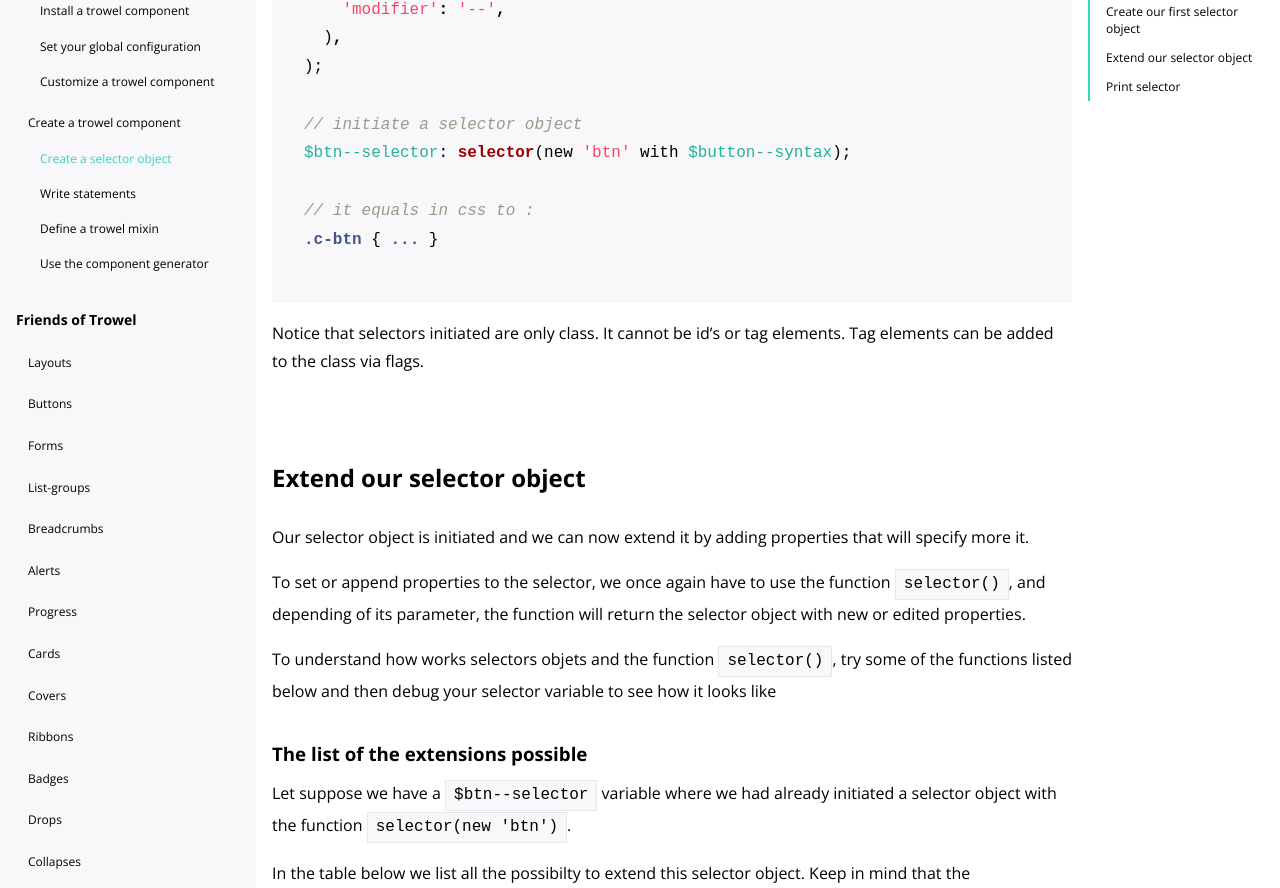
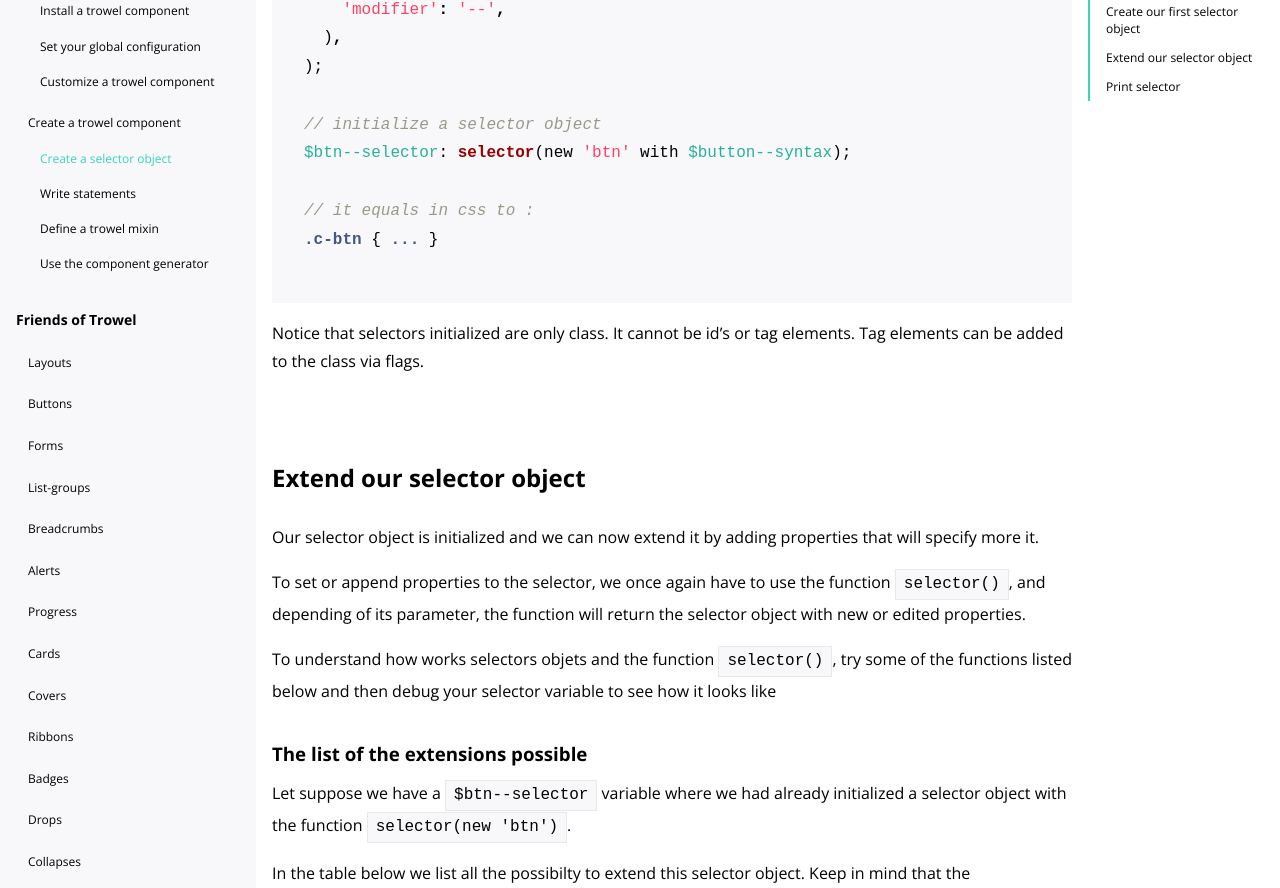
Before and after one commit to Trowel/trowel.github.io, a Jekyll site: the page built from pages/documentation/trowel-core/create-a-component/selector-object.md, in a window 1280 px wide and 1400 px high, scrolled down 1175 px. Shown: the part 144-1032 px from the top of the window. Built offline with Jekyll 4.4.1, drawn with Linux system fonts in a browser that asks for light colours; some of the changed text lies outside the part shown.

Commit message:
Fixed spelling

````diff
--- a/pages/documentation/trowel-core/create-a-component/selector-object.md
+++ b/pages/documentation/trowel-core/create-a-component/selector-object.md
@@ -13,12 +13,12 @@ That's why selectors are objects, this way we can set/get/append properties to o
 But objects do not exists in Sass : selector object are in facts maps with as key what we call a property (and as a value... its value). Those selectors objects are created and manipuled with the function `selector()`.
 
 ## Create our first selector object
-To initiate a selector object, we just require to set the *block* string of our selector (remember we are strongly committed to the BEM philosophy).
+To initialize a selector object, we just require to set the *block* string of our selector (remember we are strongly committed to the BEM philosophy).
 
 We will -as you can see in the snippet below- use the `selector()` function with as parameter `new` and then a string that will be our selector's block.
 
 ```scss
-// initiate a selector object
+// initialize a selector object
 $btn--selector: selector(new 'btn');
 
 // it equals in css to :
@@ -38,24 +38,24 @@ $btn--syntax: (
   ),
 );
 
-// initiate a selector object
+// initialize a selector object
 $btn--selector: selector(new 'btn' with $button--syntax);
 
 // it equals in css to :
 .c-btn { ... }
 ```
 
-Notice that selectors initiated are only class. It cannot be id's or tag elements. Tag elements can be added to the class via flags.
+Notice that selectors initialized are only class. It cannot be id's or tag elements. Tag elements can be added to the class via flags.
 
 ## Extend our selector object
-Our selector object is initiated and we can now extend it by adding properties that will specify more it.
+Our selector object is initialized and we can now extend it by adding properties that will specify more it.
 
 To set or append properties to the selector, we once again have to use the function `selector()`, and depending of its parameter, the function will return the selector object with new or edited properties.
 
 To understand how works selectors objets and the function `selector()`, try some of the functions listed below and then debug your selector variable to see how it looks like
 
 ### The list of the extensions possible
-Let suppose we have a `$btn--selector` variable where we had already initiated a selector object with the function `selector(new 'btn')`.
+Let suppose we have a `$btn--selector` variable where we had already initialized a selector object with the function `selector(new 'btn')`.
 
 In the table below we list all the possibilty to extend this selector object. Keep in mind that the `selector()` must be stocked into a variable.
 
````
